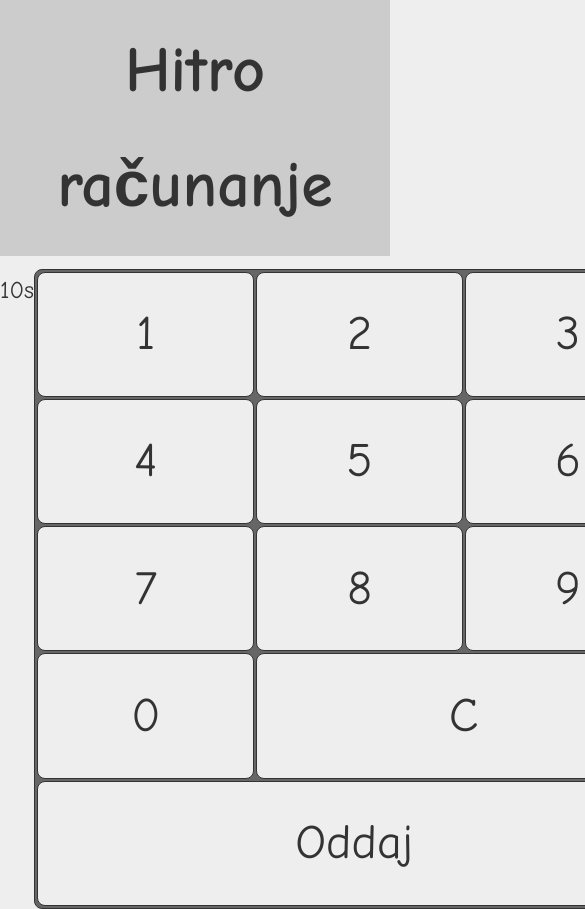
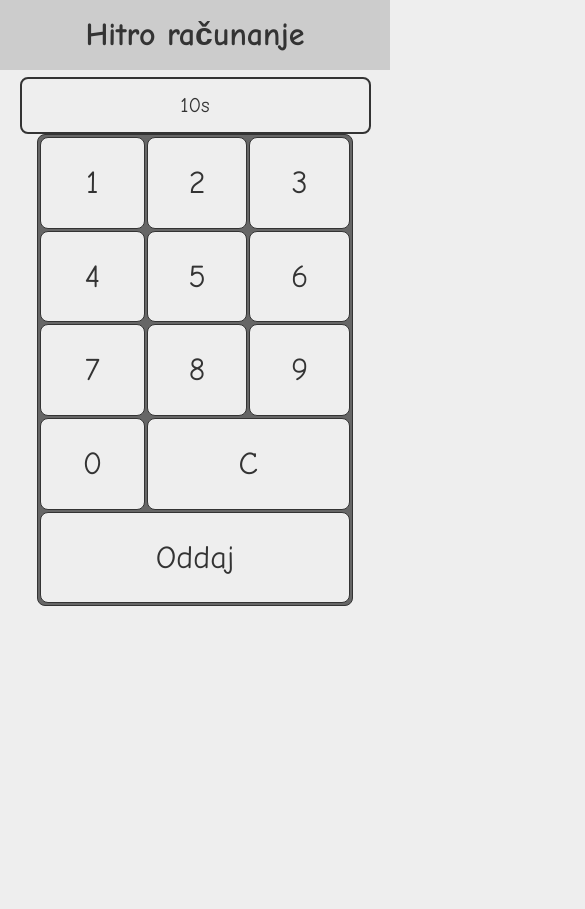
Before and after one commit to maticVernikFERI/HitroRacunanje, a plain HTML site: page racunanje.html in a window 390 px wide. Shown: the top 909 px of the page, 585 px wide, since content can reach past the window. After the commit the page ends 844 px from the top, so only its background shows below. Drawn offline with nearby package versions, Linux system fonts and the light colour scheme.

Commit message:
Update styles for responsive design

```diff
--- a/Style/index.css
+++ b/Style/index.css
@@ -15,7 +15,7 @@ form {
     color: var(--primary-color);
     background: var(--secondary-bg);
     line-height: 1.15;
-    font-size: 1rem;
+    font-size: 1.2rem;
     margin: 1rem 0;
     transition: all 0.3s ease;
 }
@@ -25,34 +25,7 @@ form {
     box-shadow: 0 0 0 0 #fff, 0 0 0 0.2rem var(--secondary-bg);
 }
 
-/*Chrome*/
-@media screen and (-webkit-min-device-pixel-ratio:0) {
-    input[type='range'] {
-        overflow: hidden;
-        width: 20vw;
-        -webkit-appearance: none;
-        background-color: var(--secondary-bg);
-        border-radius: 1rem;
-    }
 
-    input[type='range']::-webkit-slider-runnable-track {
-        height: 1rem;
-        -webkit-appearance: none;
-        color: var(--primary-color);
-        border-radius: 1rem;
-    }
-
-    input[type='range']::-webkit-slider-thumb {
-        width: 1rem;
-        -webkit-appearance: none;
-        height: 1rem;
-        cursor: -webkit-grab;
-        cursor: grab;
-        background: var(--primary-color);
-        box-shadow: -11vw 0 0 10.5vw var(--secondary-color);
-        border-radius: 50%;
-    }
-}
 
 /** FF*/
 input[type="range"]::-moz-range-progress {
@@ -99,6 +72,34 @@ input[type="range"]::-ms-fill-upper {
     gap: 0.5em;
 }
 
+@media screen and (-webkit-min-device-pixel-ratio:0) {
+    input[type='range'] {
+        overflow: hidden;
+        width: 20vw;
+        -webkit-appearance: none;
+        background-color: var(--secondary-bg);
+        border-radius: 1rem;
+    }
+
+    input[type='range']::-webkit-slider-runnable-track {
+        height: 1rem;
+        -webkit-appearance: none;
+        color: var(--primary-color);
+        border-radius: 1rem;
+    }
+
+    input[type='range']::-webkit-slider-thumb {
+        width: 1rem;
+        -webkit-appearance: none;
+        height: 1rem;
+        cursor: -webkit-pointer;
+        cursor: pointer;
+        background: var(--primary-color);
+        box-shadow: -10.5vw 0 0 10vw var(--secondary-color);
+        border-radius: 50%;
+    }
+}
+
 input[type="checkbox"] {
     -webkit-appearance: none;
     appearance: none;
@@ -127,8 +128,11 @@ input[type="checkbox"]::before {
     clip-path: polygon(14% 44%, 0 65%, 50% 100%, 100% 16%, 80% 0%, 43% 62%);
 }
 
-input[type="checkbox"]:hover {
+input[type="checkbox"]:hover,
+input[type="radio"]:hover {
     box-shadow: 0 0 0 0.05rem var(--primary-color);
+    cursor: -webkit-pointer;
+    cursor: pointer;
 }
 
 input[type="checkbox"]:checked::before,
@@ -162,10 +166,6 @@ input[type="radio"]::before {
     background-color: CanvasText;
 }
 
-input[type="radio"]:hover {
-    box-shadow: 0 0 0 0.05rem var(--primary-color);
-}
-
 select {
     background-color: var(--secondary-bg);
     border: 0.13rem solid var(--primary-color);
@@ -183,3 +183,37 @@ select:hover {
     transition: all 0.2s ease-in-out;
     box-shadow: 0 0 0 0.05rem var(--primary-color);
 }
+
+#value{
+    width: 3rem;
+}
+
+@media only screen and (max-width: 650px) {
+    h1 {
+        font-size: 2rem;
+    }
+
+    body {
+        font-size: 1.3rem;
+    }
+
+    .checkboxContainer,
+    .radioContainer,
+    .formElementContainer {
+        flex-direction: column;
+    }
+
+    #value{
+        width: 3.2rem;
+    }
+
+    @media screen and (-webkit-min-device-pixel-ratio:0) {
+        input[type='range'] {
+            width: 60vw;
+        }
+
+        input[type='range']::-webkit-slider-thumb {
+            box-shadow: -30vw 0 0 28vw var(--secondary-color);
+        }
+    }
+}
--- a/Style/racunanje.css
+++ b/Style/racunanje.css
@@ -19,24 +19,92 @@ td:hover {
 }
 
 .parent {
-    display: grid;
-    grid-template-columns: repeat(2, 1fr);
-    grid-template-rows: repeat(2, 1fr);
-    grid-column-gap: 0px;
-    grid-row-gap: 0px;
+    display: flex;
+    margin: 0 5vw;
+    justify-content: space-between;
+}
+
+.parent2 {
+    display: flex;
+    flex-direction: column;
+    margin-left: 7rem;
 }
 
 .div1 {
-    grid-area: 1 / 2 / 3 / 3;
+    margin-right: 7rem;
 }
 
 #racun{
     font-size: 3.5rem;
-    position: relative;
-    top: -15rem;
 }
 
 #timer{
     font-size: 1.5rem;
-    height: 3rem;
+    padding: 1rem 0;
+    border: 0.2rem solid var(--primary-color);
+    border-radius: 0.5rem;
 }
+
+@media only screen and (max-width: 1300px) {
+    .parent2 {
+        margin-left: 0rem;
+    }
+
+    .div1 {
+        margin-right: 0rem;
+    }
+}
+
+@media only screen and (max-width: 1050px) {
+    .parent {
+        flex-direction: column;
+    }
+}
+
+@media only screen and (max-width: 800px) {
+    table {
+        width: 90%;
+    }
+}
+
+@media only screen and (max-width: 650px) {
+    h1 {
+        font-size: 2rem;
+    }
+
+    body {
+        font-size: 1.3rem;
+    }
+
+    table {
+        height: auto;
+    }
+    td {
+        font-size: 2rem;
+    }
+
+    #timer{
+        font-size: 1.3rem;
+        padding: 0.5rem 0;
+        border: 0.15rem solid var(--primary-color);
+        border-radius: 0.5rem;
+    }
+}
+
+@media only screen and (max-height: 800px) {
+    td {
+        font-size: 2rem;
+    }
+    table {
+        height: auto;
+    }
+}
+
+@media only screen and (max-height: 630px) {
+    td {
+        font-size: 1.4rem;
+    }
+    table {
+        height: auto;
+    }
+}
--- a/Style/rezultati.css
+++ b/Style/rezultati.css
@@ -1,5 +1,6 @@
 #rezultati{
     font-size: 3rem;
+    margin: 1rem;
 }
 
 button{
@@ -8,3 +9,25 @@ button{
     margin: 1rem;
     border-radius: 1rem;
 }
+
+h2{
+    font-size: 3.2rem;
+    margin: 1rem;
+}
+
+@media only screen and (max-width: 650px) {
+    h1 {
+        font-size: 2rem;
+    }
+
+    #rezultati{
+        font-size: 1.5rem;
+    }
+
+    button{
+        font-size: 1.5rem;
+        padding: 1rem 2rem;
+        margin: 1rem;
+        border-radius: 1rem;
+    }
+}
--- a/racunanje.html
+++ b/racunanje.html
@@ -5,6 +5,7 @@
     <title>Hitro računanje</title>
     <link rel="icon" type="image/x-icon" href="SmartSelect_20240129_141230_Samsung Notes.jpg">
     <meta charset="UTF-8">
+    <meta name="viewport" content="width=device-width, initial-scale=1.0">
     <link rel="stylesheet" href="Style/style.css">
     <link rel="stylesheet" href="Style/racunanje.css">
     <script src="https://ajax.googleapis.com/ajax/libs/jquery/3.7.1/jquery.min.js"></script>
@@ -15,12 +16,15 @@
     <h1>Hitro računanje</h1>
 
     <div class="parent">
-        <div id="timer">10s</div>
+        <div class="parent2">
+            <div id="timer">10s</div>
 
-        <div id="racun">
-            <span id="enacba"></span>
-            <span id="odgovor"></span>
+            <div id="racun">
+                <span id="enacba"></span>
+                <span id="odgovor"></span>
+            </div>
         </div>
+
 
         <div class="div1">
             <table>
```
Also changed, not shown: index.html (+2 -1 lines), rezultati.html (+2 -1 lines).
